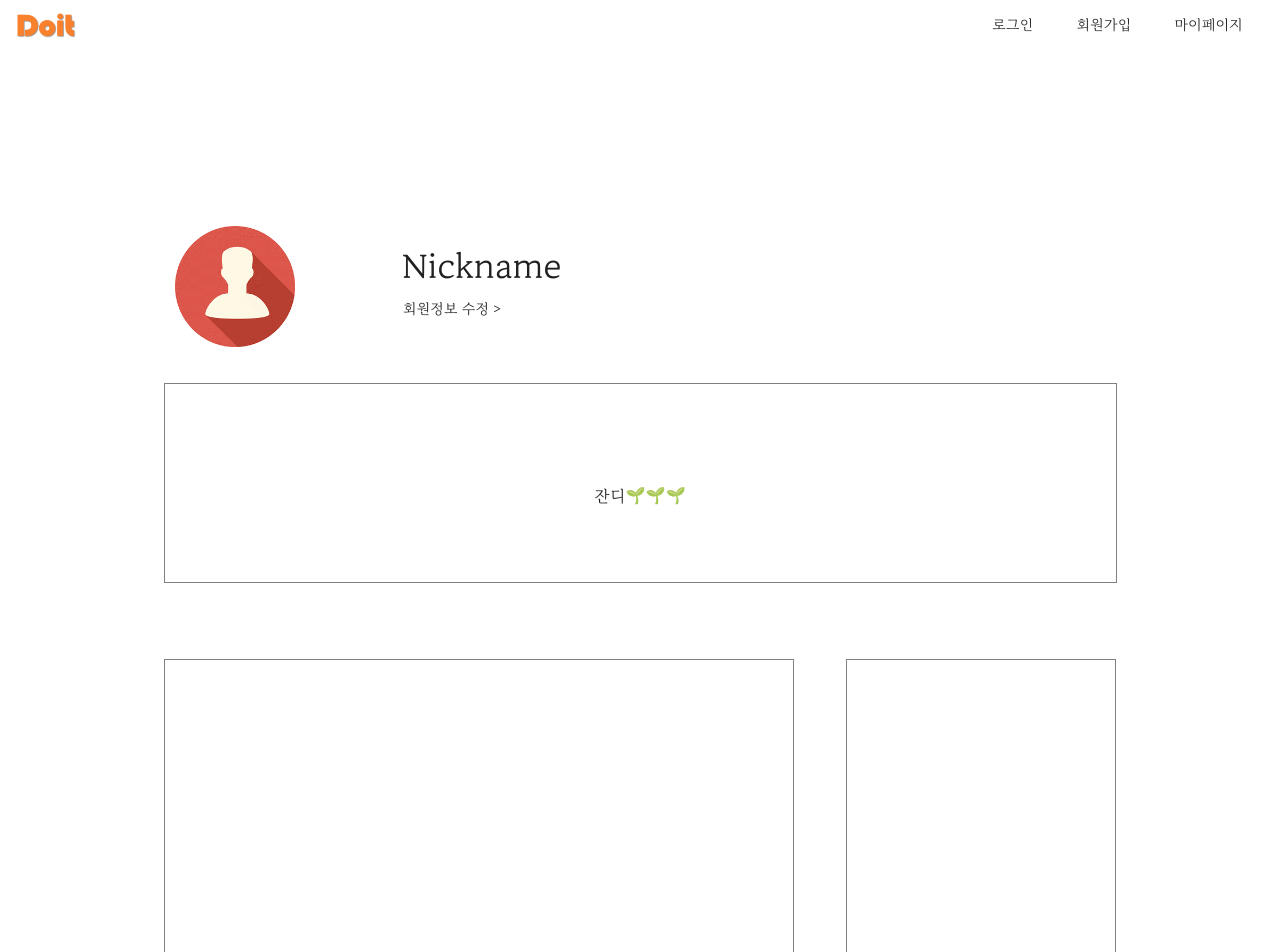
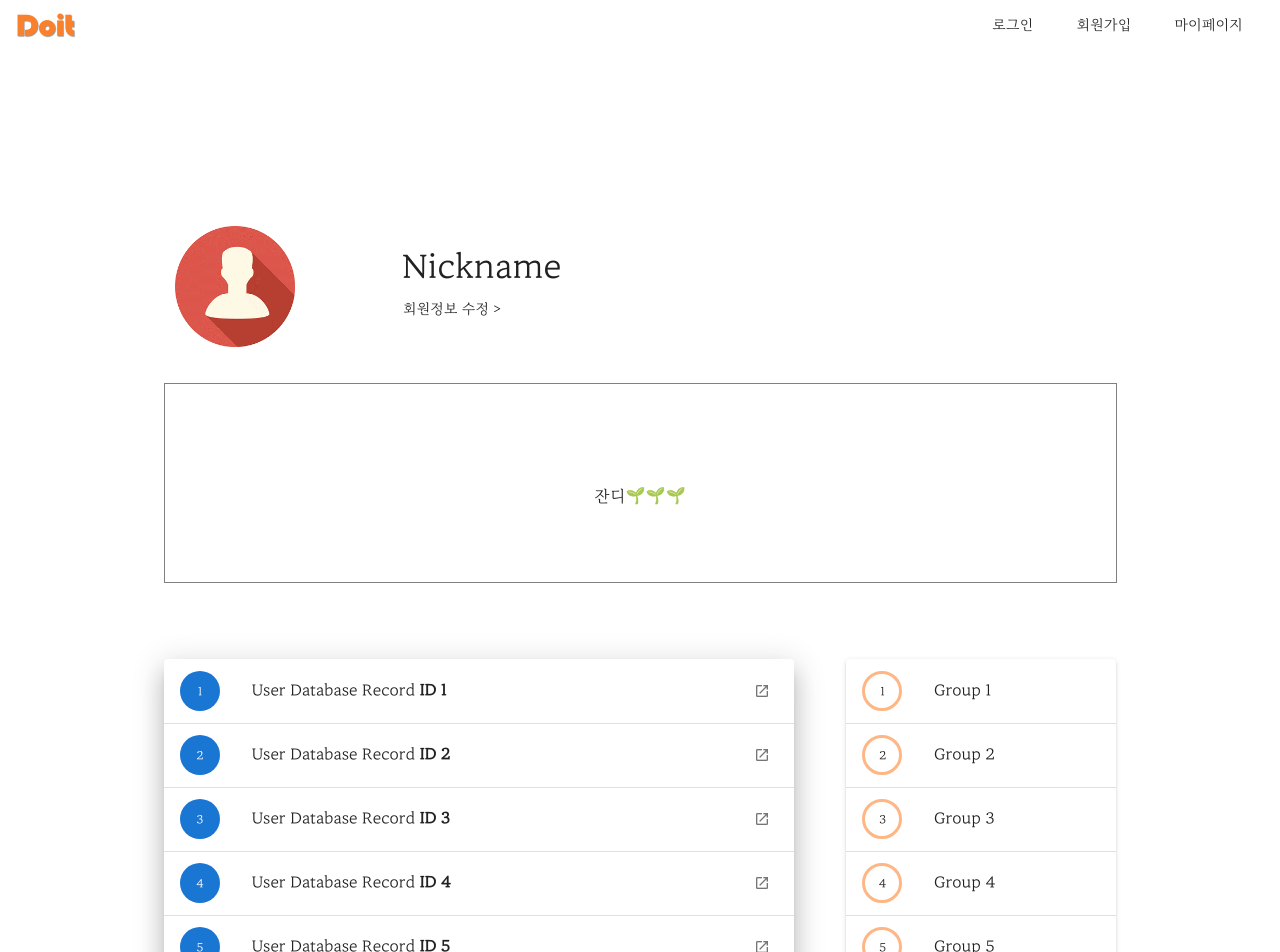
Before and after one commit to jun0811/Doit, a Vue app in the folder frontend/: page /user/profile in a window 1280 px wide. Shown: the top 952 px of the page. Built offline with nearby package versions, Linux system fonts and the light colour scheme.

Commit message:
feat: 프로필 페이지 그룹리스트 예시 삽입

```diff
--- a/frontend/src/assets/css/profile.css
+++ b/frontend/src/assets/css/profile.css
@@ -26,7 +26,7 @@
     line-height: 200px;
 }
 
-.box {
-  border: 0.3px solid grey;
-  height: 400px;
+.joined-group-btn {
+  border: 3px solid #FFB685;
+  background-color: white !important;
 }
--- /dev/null
+++ b/frontend/src/components/group/FeedCard.vue
@@ -0,0 +1,64 @@
+<template>
+  <div>
+    <v-card
+      elevation="16"
+      class="mx-auto"
+    >
+      <v-virtual-scroll
+        :bench="benched"
+        :items="items"
+        height="400"
+        item-height="64"
+      >
+        <template v-slot:default="{ item }">
+          <v-list-item :key="item">
+            <v-list-item-action>
+              <v-btn
+                fab
+                small
+                depressed
+                color="primary"
+              >
+                {{ item }}
+              </v-btn>
+            </v-list-item-action>
+
+            <v-list-item-content>
+              <v-list-item-title>
+                User Database Record <strong>ID {{ item }}</strong>
+              </v-list-item-title>
+            </v-list-item-content>
+
+            <v-list-item-action>
+              <v-icon small>
+                mdi-open-in-new
+              </v-icon>
+            </v-list-item-action>
+          </v-list-item>
+
+          <v-divider></v-divider>
+        </template>
+      </v-virtual-scroll>
+    </v-card>
+  </div>
+</template>
+
+<script>
+  export default {
+    data: () => ({
+      benched: 0,
+    }),
+    computed: {
+      items () {
+        return Array.from({ length: this.length }, (k, v) => v + 1)
+      },
+      length () {
+        return 7000
+      },
+    },
+  }
+</script>
+
+<style>
+
+</style>
--- /dev/null
+++ b/frontend/src/components/group/JoinedGroupList.vue
@@ -0,0 +1,60 @@
+<template>
+  <div>
+    <v-card
+      elevation=""
+      class="mx-auto"
+    >
+      <v-virtual-scroll
+        :bench="benched"
+        :items="items"
+        height="400"
+        item-height="64"
+      >
+        <template v-slot:default="{ item }">
+          <v-list-item :key="item">
+            <v-list-item-action>
+              <v-btn
+                fab
+                small
+                depressed
+                class="joined-group-btn"
+              >
+              {{ item }}
+              </v-btn>
+            </v-list-item-action>
+
+            <v-list-item-content>
+              <v-list-item-title>
+                Group {{ item }}
+              </v-list-item-title>
+            </v-list-item-content>
+
+
+          </v-list-item>
+
+          <v-divider></v-divider>
+        </template>
+      </v-virtual-scroll>
+    </v-card>
+  </div>
+</template>
+
+<script>
+  export default {
+    data: () => ({
+      benched: 0,
+    }),
+    computed: {
+      items () {
+        return Array.from({ length: this.length }, (k, v) => v + 1)
+      },
+      length () {
+        return 10
+      },
+    },
+  }
+</script>
+
+<style>
+
+</style>
--- a/frontend/src/views/User/Join.vue
+++ b/frontend/src/views/User/Join.vue
@@ -1,8 +1,6 @@
 <template>
   <div>
     <Header></Header>
-    <!-- <v-container class="pa-3 pa-sm-16"> -->
-
     <v-card  class="d-flex align-center flex-column my-15 mx-auto px-5" width=70%>
       <h3 class="my-5">회원가입</h3>
       <form class="">
@@ -77,8 +75,8 @@
         <br>
       </form>
     </v-card>
-    <!-- </v-container> -->
-  </div>
+    </div>
+
 </template>
 
 <script>
--- a/frontend/src/views/User/Profile.vue
+++ b/frontend/src/views/User/Profile.vue
@@ -36,14 +36,16 @@
         <v-col
           cols="defined"
           sm="7"
-          class="box ml-3 ml-sm-16 mr-3 mr-sm-0"
+          class="ml-3 ml-sm-16 mr-3 mr-sm-0 pa-0"
         >
+        <FeedCard></FeedCard>
         </v-col>
         <v-col
           cols="defined"
           sm="3"
-          class="box mr-3 mr-sm-16 ml-3 ml-sm-13 mt-8 mt-sm-0"
+          class="mr-3 mr-sm-16 ml-3 ml-sm-13 mt-8 mt-sm-0 pa-0"
         >
+        <JoinedGroupList></JoinedGroupList>
         </v-col>
       </v-row>
     </v-container>
@@ -55,12 +57,16 @@
 import "@/assets/css/profile.css";
 import Header from "@/components/common/Header.vue";
 import Footer from "@/components/common/Footer.vue";
+import FeedCard from "@/components/group/FeedCard.vue";
+import JoinedGroupList from "@/components/group/JoinedGroupList.vue";
 
 export default {
   name: "Profile",
   components: {
     Header,
     Footer,
+    FeedCard,
+    JoinedGroupList,
   },
 };
 </script>
```
